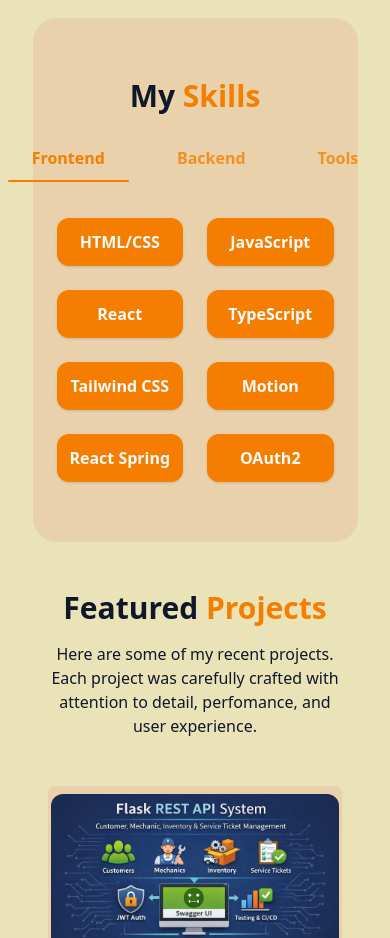
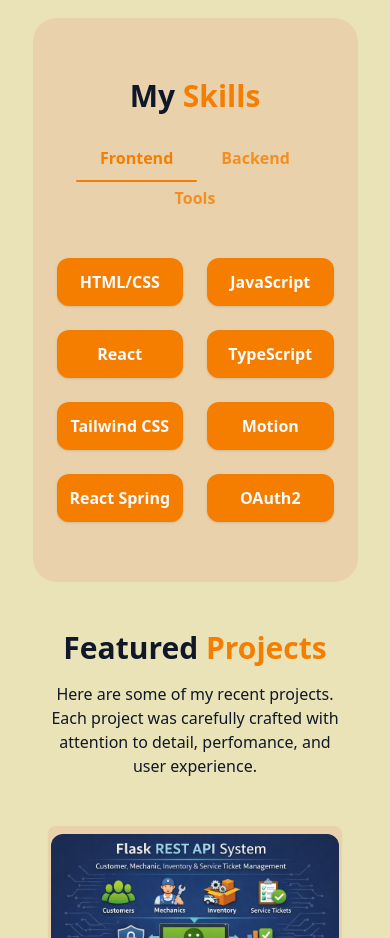
Before and after one commit to putman44/Porfolio-Site, a React (Vite) app: page / in a window 390 px wide. Shown: the part 1580-2518 px from the top of the page. Built offline with nearby package versions, Linux system fonts and the light colour scheme.

Commit message:
adjusted skills category to fit mobile

```diff
--- a/src/components/SkillsSection.tsx
+++ b/src/components/SkillsSection.tsx
@@ -77,7 +77,7 @@ const SkillsSection: React.FC = () => {
       </h2>
 
       {/* ---------- CATEGORY TABS ---------- */}
-      <div className="flex justify-center gap-6 mb-10 relative">
+      <div className="md:flex justify-center gap-6 mb-10 relative">
         {categories.map((category) => (
           <button
             key={category}
```
